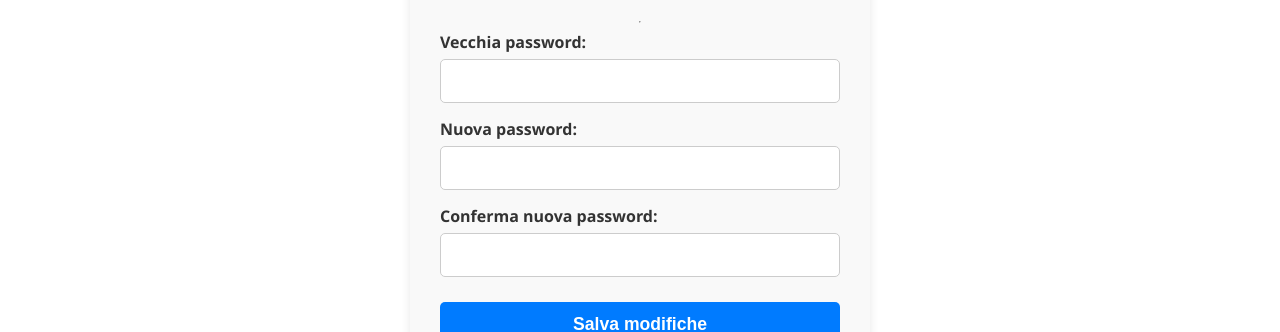
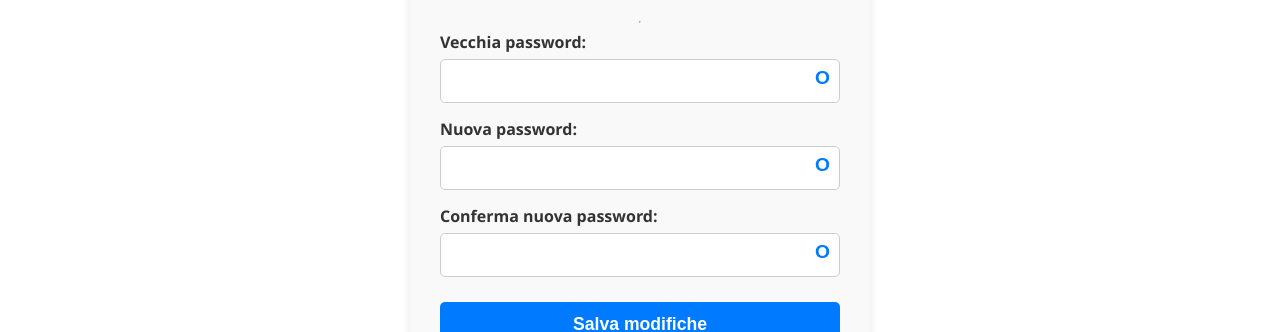
Before and after one commit to Smo17817/BD2_YuGiOh_NoSql, a React (Create React App) app in the folder frontend/: page /profilo in a window 1280 px wide. Shown: the part 373-705 px from the top of the page. Built offline with nearby package versions, Linux system fonts and the light colour scheme; sample sign-in values are in the browser's storage.

Commit message:
[MOD] Aggiunto toggle password

```diff
--- a/frontend/src/pages/Profilo.jsx
+++ b/frontend/src/pages/Profilo.jsx
@@ -10,6 +10,11 @@ function Profilo({ user, onUpdate }) {
         confirmNewPassword: '',
     });
 
+    // Stato toggle per ogni campo password
+    const [showOldPassword, setShowOldPassword] = useState(false);
+    const [showNewPassword, setShowNewPassword] = useState(false);
+    const [showConfirmNewPassword, setShowConfirmNewPassword] = useState(false);
+
     const [message, setMessage] = useState('');
 
     const handleChange = (e) => {
@@ -20,7 +25,6 @@ function Profilo({ user, onUpdate }) {
     const handleSubmit = async (e) => {
         e.preventDefault();
 
-        // Validazione lato client
         if (formData.newPassword || formData.confirmNewPassword) {
             if (formData.newPassword !== formData.confirmNewPassword) {
                 setMessage('Le nuove password non corrispondono.');
@@ -36,7 +40,6 @@ function Profilo({ user, onUpdate }) {
             }
         }
 
-        // Prepara dati da inviare (non inviare campi password vuoti)
         const dataToSend = {
             nome: formData.nome,
         };
@@ -94,33 +97,67 @@ function Profilo({ user, onUpdate }) {
                     />
                 </label>
                 <hr />
+
                 <label>
                     Vecchia password:
+                    <div className="password-wrapper">
                         <input
-                        type="password"
+                            type={showOldPassword ? 'text' : 'password'}
                             name="oldPassword"
                             value={formData.oldPassword}
                             onChange={handleChange}
                         />
+                        <button
+                            type="button"
+                            className="toggle-password"
+                            onClick={() => setShowOldPassword(!showOldPassword)}
+                            aria-label={showOldPassword ? 'Nascondi password' : 'Mostra password'}
+                        >
+                            {showOldPassword ? 'X' : 'O'}
+                        </button>
+                    </div>
                 </label>
+
                 <label>
                     Nuova password:
+                    <div className="password-wrapper">
                         <input
-                        type="password"
+                            type={showNewPassword ? 'text' : 'password'}
                             name="newPassword"
                             value={formData.newPassword}
                             onChange={handleChange}
                         />
+                        <button
+                            type="button"
+                            className="toggle-password"
+                            onClick={() => setShowNewPassword(!showNewPassword)}
+                            aria-label={showNewPassword ? 'Nascondi password' : 'Mostra password'}
+                        >
+                            {showNewPassword ? 'X' : 'O'}
+                        </button>
+                    </div>
                 </label>
+
                 <label>
                     Conferma nuova password:
+                    <div className="password-wrapper">
                         <input
-                        type="password"
+                            type={showConfirmNewPassword ? 'text' : 'password'}
                             name="confirmNewPassword"
                             value={formData.confirmNewPassword}
                             onChange={handleChange}
                         />
+                        <button
+                            type="button"
+                            className="toggle-password"
+                            onClick={() => setShowConfirmNewPassword(!showConfirmNewPassword)}
+                            aria-label={showConfirmNewPassword ? 'Nascondi password' : 'Mostra password'}
+                        >
+                            {showConfirmNewPassword ? 'X' : 'O'}
+                        </button>
+                    </div>
                 </label>
+
                 <button type="submit">Salva modifiche</button>
             </form>
             {message && <p id="profilo-message">{message}</p>}
--- a/frontend/src/style/profilo.css
+++ b/frontend/src/style/profilo.css
@@ -53,7 +53,41 @@
     color: #555;
 }
 
-#profilo-container button {
+/* Wrapper per input password + bottone toggle */
+.password-wrapper {
+    position: relative;
+    display: flex;
+    align-items: center;
+}
+
+.password-wrapper input {
+    flex: 1;
+    padding-right: 40px; /* spazio per il bottone toggle */
+}
+
+/* Bottone toggle password */
+.toggle-password {
+    position: absolute;
+    right: 10px;
+    background: transparent;
+    border: none;
+    cursor: pointer;
+    font-size: 1.2rem;
+    user-select: none;
+    outline: none;
+    color: #007bff;
+    font-weight: 700;
+    padding: 0;
+    line-height: 1;
+    /* per un effetto hover */
+    transition: color 0.2s;
+}
+
+.toggle-password:hover {
+    color: #0056b3;
+}
+
+#profilo-container button[type="submit"] {
     background-color: #007bff;
     color: white;
     padding: 12px 15px;
@@ -66,7 +100,7 @@
     margin-top: 10px;
 }
 
-#profilo-container button:hover {
+#profilo-container button[type="submit"]:hover {
     background-color: #0056b3;
 }
 
```
Lines whose indentation alone changed are shown as unchanged.
